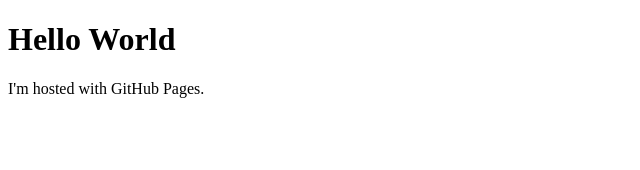
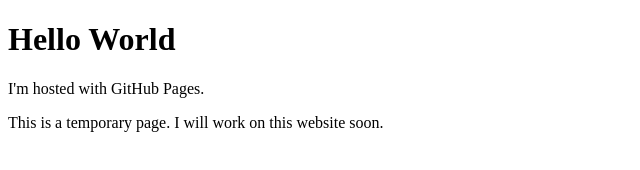
Before and after one commit to andreiyugurau/andreiyugurau.github.io, a plain HTML site: page index.html in a window 1280 px wide. Shown: the whole page, without its empty margins (0-640 px from the left). Drawn offline with Linux system fonts and the light colour scheme.

Commit message:
Update index.html

```diff
--- a/index.html
+++ b/index.html
@@ -3,5 +3,6 @@
 <body>
 <h1>Hello World</h1>
 <p>I'm hosted with GitHub Pages.</p>
+<p>This is a temporary page. I will work on this website soon.</p>
 </body>
 </html>
```
